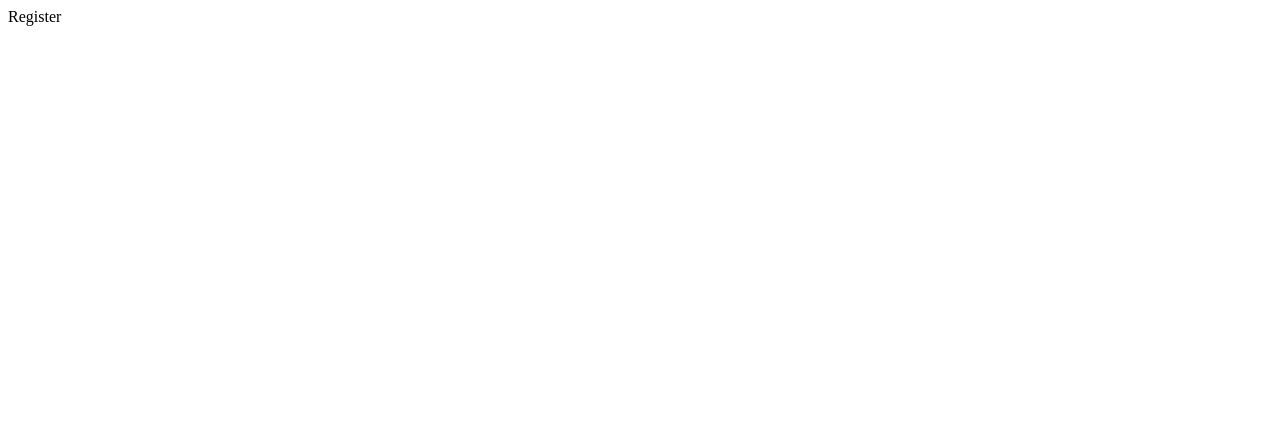
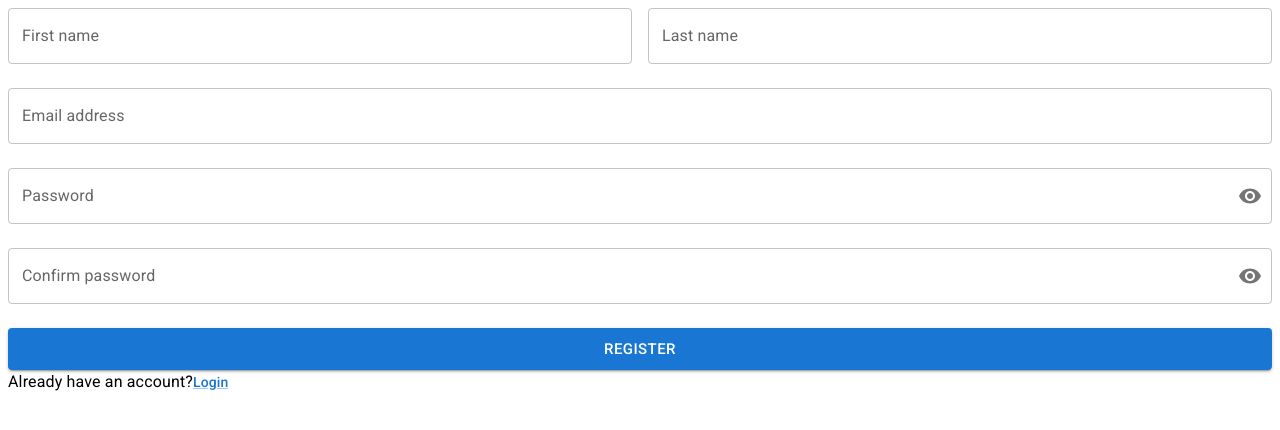
Before and after one commit to Leandro2698/my_restaurant_client, a React (Create React App) app: page /register in a window 1280 px wide. Shown: the top 430 px of the page. Built offline with nearby package versions, Linux system fonts and the light colour scheme.

Commit message:
[#5](setup)Register&Login:form with react-hook-form and mui

```diff
--- a/package.json
+++ b/package.json
@@ -6,7 +6,9 @@
     "@apollo/client": "^3.6.9",
     "@emotion/react": "^11.10.4",
     "@emotion/styled": "^11.10.4",
+    "@hookform/resolvers": "^2.9.8",
     "@mui/icons-material": "^5.10.6",
+    "@mui/lab": "^5.0.0-alpha.101",
     "@mui/material": "^5.10.7",
     "@testing-library/jest-dom": "^5.16.5",
     "@testing-library/react": "^13.3.0",
@@ -15,9 +17,11 @@
     "prop-types": "^15.8.1",
     "react": "^18.2.0",
     "react-dom": "^18.2.0",
+    "react-hook-form": "^7.36.1",
     "react-router-dom": "^6.3.0",
     "react-scripts": "5.0.1",
-    "web-vitals": "^2.1.4"
+    "web-vitals": "^2.1.4",
+    "yup": "^0.32.11"
   },
   "scripts": {
     "start": "react-scripts start",
--- /dev/null
+++ b/src/components/Form/FormCheckbox.jsx
@@ -0,0 +1,26 @@
+/* eslint-disable react/jsx-props-no-spreading */
+import React from 'react';
+import PropTypes from 'prop-types';
+import { useFormContext, Controller } from 'react-hook-form';
+import { Checkbox, FormControlLabel } from '@mui/material';
+
+function FormCheckbox({ name, ...other }) {
+  const { control } = useFormContext();
+  return (
+    <FormControlLabel
+      control={(
+        <Controller
+          name={name}
+          control={control}
+          render={({ field }) => <Checkbox {...field} checked={field.value} />}
+        />
+      )}
+      {...other}
+    />
+  );
+}
+
+FormCheckbox.propTypes = {
+  name: PropTypes.string.isRequired,
+};
+export default FormCheckbox;
--- /dev/null
+++ b/src/components/Form/FormProvider.jsx
@@ -0,0 +1,20 @@
+/* eslint-disable react/forbid-prop-types */
+/* eslint-disable react/jsx-props-no-spreading */
+import React from 'react';
+import PropTypes from 'prop-types';
+import { FormProvider as Form } from 'react-hook-form';
+
+function FormProvider({ children, onSubmit, methods }) {
+  return (
+    <Form {...methods}>
+      <form onSubmit={onSubmit}>{children}</form>
+    </Form>
+  );
+}
+export default FormProvider;
+
+FormProvider.propTypes = {
+  children: PropTypes.node.isRequired,
+  methods: PropTypes.object.isRequired,
+  onSubmit: PropTypes.func.isRequired,
+};
--- /dev/null
+++ b/src/components/Form/FormTextField.jsx
@@ -0,0 +1,30 @@
+/* eslint-disable react/jsx-props-no-spreading */
+import React from 'react';
+import PropTypes from 'prop-types';
+import { useFormContext, Controller } from 'react-hook-form';
+import { TextField } from '@mui/material';
+
+function FormTextField({ name, ...other }) {
+  const { control } = useFormContext();
+  return (
+    <Controller
+      name={name}
+      control={control}
+      render={({ field, fieldState: { error } }) => (
+        <TextField
+          {...field}
+          fullWidth
+          value={typeof field.value === 'number' && field.value === 0 ? '' : field.value}
+          error={!!error}
+          helperText={error?.message}
+          {...other}
+        />
+      )}
+    />
+  );
+}
+
+FormTextField.propTypes = {
+  name: PropTypes.string.isRequired,
+};
+export default FormTextField;
--- a/src/pages/Login.jsx
+++ b/src/pages/Login.jsx
@@ -1,8 +1,87 @@
-import React from 'react';
+import React, { useState } from 'react';
+import * as Yup from 'yup';
+import { useNavigate, Link as RouterLink } from 'react-router-dom';
+import { useForm } from 'react-hook-form';
+import { yupResolver } from '@hookform/resolvers/yup';
+import {
+  Stack, IconButton, InputAdornment, Link, Typography,
+} from '@mui/material';
+import { LoadingButton } from '@mui/lab';
+import { Visibility, VisibilityOff } from '@mui/icons-material';
+import FormProvider from '../components/Form/FormProvider';
+import FormTextField from '../components/Form/FormTextField';
+import FormCheckbox from '../components/Form/FormCheckbox';
 
 function Login() {
+  const navigate = useNavigate();
+
+  const [showPassword, setShowPassword] = useState(false);
+
+  const RegisterSchema = Yup.object().shape({
+    email: Yup.string().email('Email must be a valid email address').required('Email is required'),
+    password: Yup.string().required('Password is required'),
+  });
+
+  const defaultValues = {
+    email: '',
+    password: '',
+  };
+
+  const methods = useForm({
+    resolver: yupResolver(RegisterSchema),
+    defaultValues,
+  });
+
+  const {
+    handleSubmit,
+    formState: { isSubmitting },
+  } = methods;
+
+  // console.log('method', methods.getValues('firstname'));
+
+  const onSubmit = async () => {
+    navigate('/', { replace: true });
+  };
+
   return (
-    <div>Login</div>
+    <FormProvider methods={methods} onSubmit={handleSubmit(onSubmit)}>
+      <Stack spacing={3}>
+        <FormTextField name="email" label="Email address" />
+
+        <FormTextField
+          name="password"
+          label="Password"
+          type={showPassword ? 'text' : 'password'}
+          InputProps={{
+            endAdornment: (
+              <InputAdornment position="end">
+                <IconButton edge="end" onClick={() => setShowPassword(!showPassword)}>
+                  {showPassword ? <VisibilityOff /> : <Visibility />}
+
+                </IconButton>
+              </InputAdornment>
+            ),
+          }}
+        />
+      </Stack>
+
+      <Stack direction="row" alignItems="center" justifyContent="space-between" sx={{ my: 2 }}>
+        <FormCheckbox name="remember" label="Remember me" />
+        <Link href="todo" variant="subtitle2" underline="hover">
+          Forgot password?
+        </Link>
+      </Stack>
+
+      <LoadingButton fullWidth size="large" type="submit" variant="contained" loading={isSubmitting}>
+        Login
+      </LoadingButton>
+      <Typography variant="body1" color="initial">
+        Don’t have an account?
+        <Link variant="subtitle2" component={RouterLink} to="/register">
+          Register
+        </Link>
+      </Typography>
+    </FormProvider>
   );
 }
 export default Login;
--- a/src/pages/Register.jsx
+++ b/src/pages/Register.jsx
@@ -1,8 +1,107 @@
-import React from 'react';
+import React, { useState } from 'react';
+import * as Yup from 'yup';
+import { useNavigate, Link as RouterLink } from 'react-router-dom';
+import { useForm } from 'react-hook-form';
+import { yupResolver } from '@hookform/resolvers/yup';
+import {
+  Stack, IconButton, InputAdornment, Typography, Link,
+} from '@mui/material';
+import { LoadingButton } from '@mui/lab';
+import { Visibility, VisibilityOff } from '@mui/icons-material';
+import FormProvider from '../components/Form/FormProvider';
+import FormTextField from '../components/Form/FormTextField';
 
 function Register() {
+  const navigate = useNavigate();
+
+  const [showPassword, setShowPassword] = useState(false);
+  const [showConfPassword, setShowConfPassword] = useState(false);
+
+  const RegisterSchema = Yup.object().shape({
+    firstname: Yup.string().required('First name required'),
+    lastname: Yup.string().required('Last name required'),
+    email: Yup.string().email('Email must be a valid email address').required('Email is required'),
+    password: Yup.string().required('Password is required'),
+    passwordConfirmation: Yup.string().required('Please confirm your password.').oneOf([Yup.ref('password'), null], 'Passwords must match'),
+  });
+
+  const defaultValues = {
+    firstname: '',
+    lastname: '',
+    email: '',
+    password: '',
+    passwordConfirmation: '',
+  };
+
+  const methods = useForm({
+    resolver: yupResolver(RegisterSchema),
+    defaultValues,
+  });
+
+  const {
+    handleSubmit,
+    formState: { isSubmitting },
+  } = methods;
+
+  // console.log('method', methods.getValues('firstname'));
+
+  const onSubmit = async () => {
+    navigate('/', { replace: true });
+  };
+
   return (
-    <div>Register</div>
+    <FormProvider methods={methods} onSubmit={handleSubmit(onSubmit)}>
+      <Stack spacing={3}>
+        <Stack direction={{ xs: 'column', sm: 'row' }} spacing={2}>
+          <FormTextField name="firstname" label="First name" />
+          <FormTextField name="lastname" label="Last name" />
+        </Stack>
+
+        <FormTextField name="email" label="Email address" />
+
+        <FormTextField
+          name="password"
+          label="Password"
+          type={showPassword ? 'text' : 'password'}
+          InputProps={{
+            endAdornment: (
+              <InputAdornment position="end">
+                <IconButton edge="end" onClick={() => setShowPassword(!showPassword)}>
+                  {showPassword ? <VisibilityOff /> : <Visibility />}
+
+                </IconButton>
+              </InputAdornment>
+            ),
+          }}
+        />
+        <FormTextField
+          name="passwordConfirmation"
+          label="Confirm password"
+          type={showPassword ? 'text' : 'passwordConfirmation'}
+          InputProps={{
+            endAdornment: (
+              <InputAdornment position="end">
+                <IconButton edge="end" onClick={() => setShowConfPassword(!showConfPassword)}>
+                  {showConfPassword ? <VisibilityOff /> : <Visibility />}
+
+                </IconButton>
+              </InputAdornment>
+            ),
+          }}
+        />
+
+        <LoadingButton fullWidth size="large" type="submit" variant="contained" loading={isSubmitting}>
+          Register
+        </LoadingButton>
+      </Stack>
+      <Typography variant="body1" color="initial">
+        Already have an account?
+        <Link variant="subtitle2" component={RouterLink} to="/login">
+          Login
+        </Link>
+      </Typography>
+
+    </FormProvider>
   );
 }
 export default Register;
```
Also changed, not shown: 1 other file (tests, documents, lock files or other folders).
